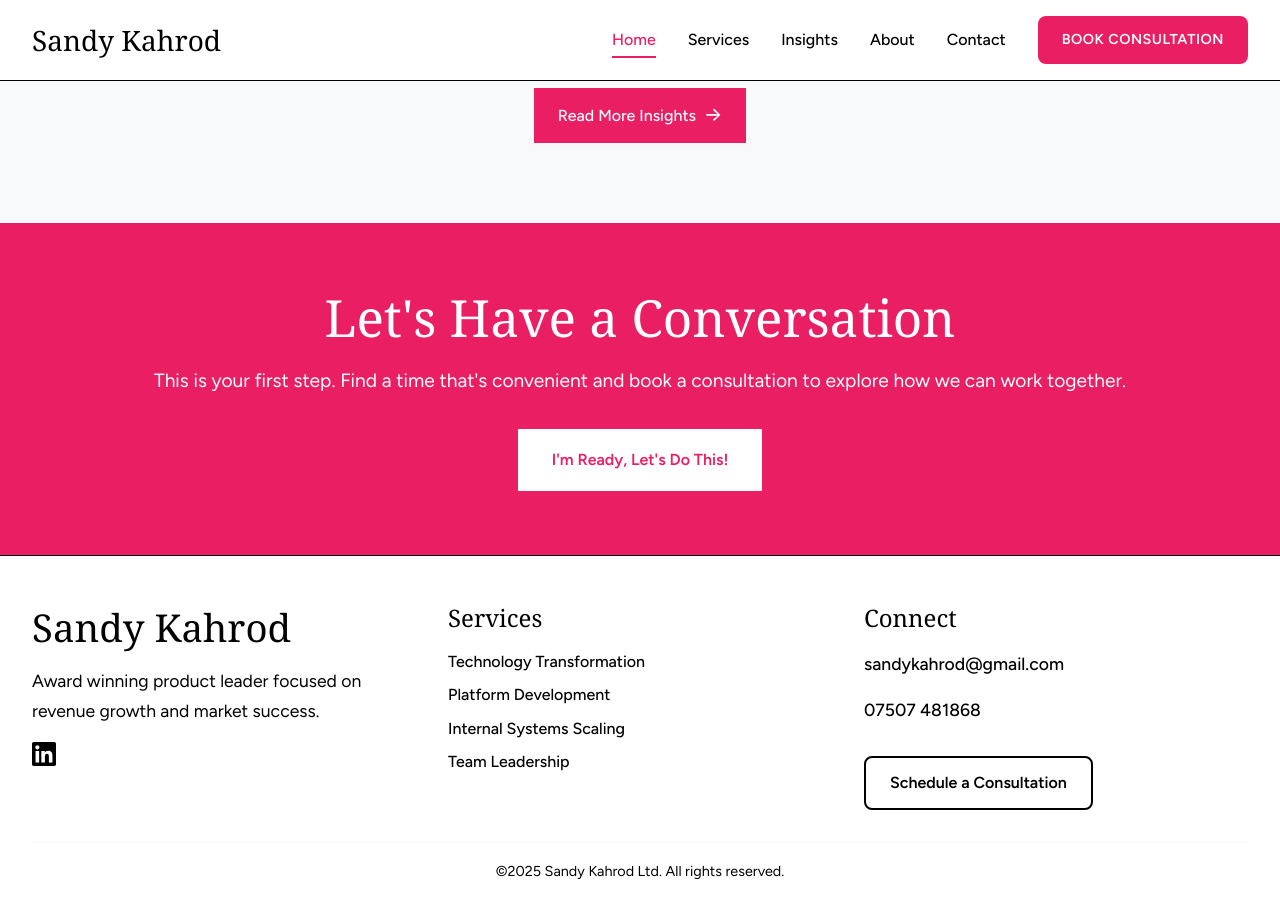
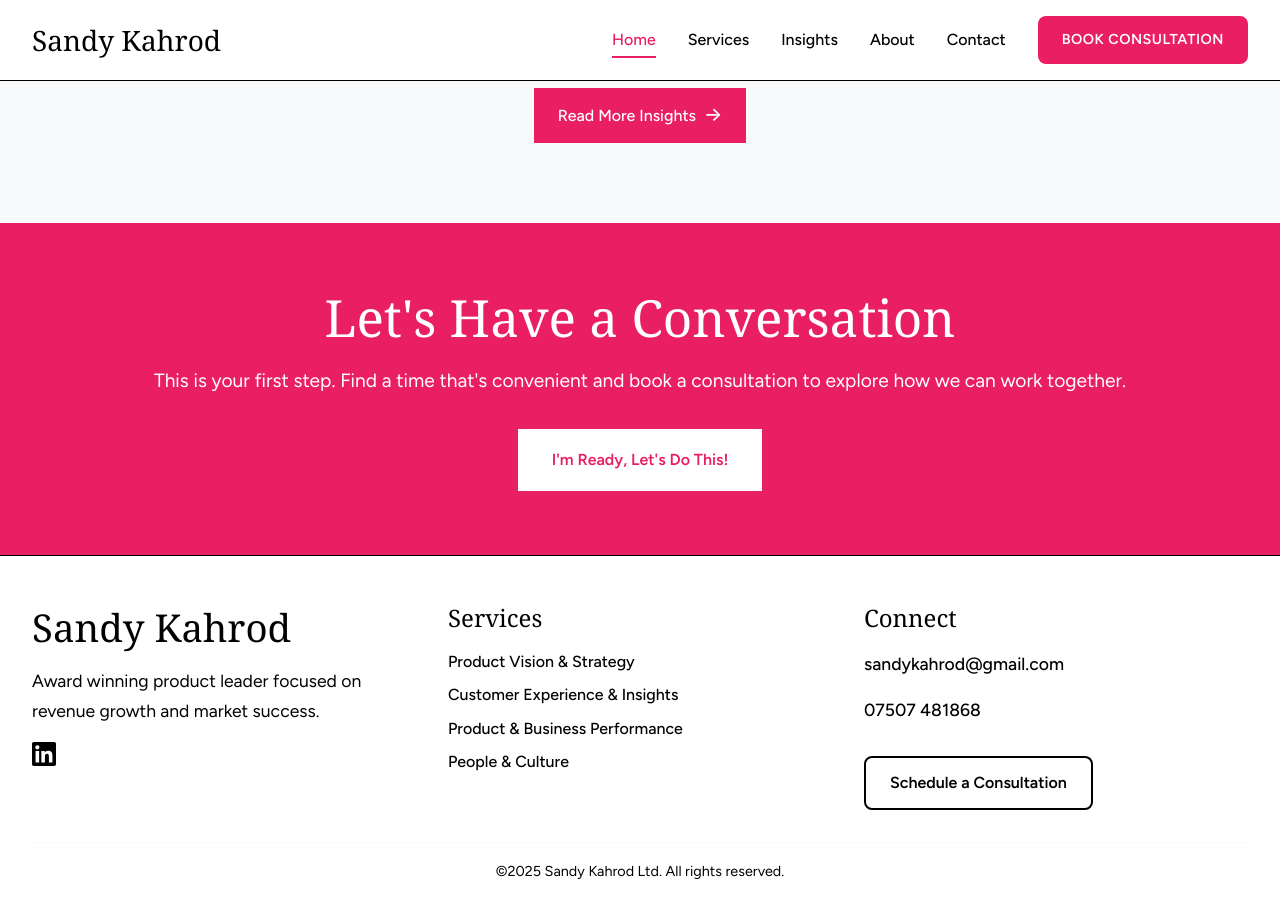
Before and after one commit to skahrod/skahrod.github.io, a Jekyll site: the page built from index.html, in a window 1280 px wide and 900 px high, scrolled down 4461 px. Built offline with Jekyll 4.4.1, drawn with Linux system fonts in a browser that asks for light colours; some web fonts are replaced.

Commit message:
Footer services

```diff
--- a/_layouts/default.html
+++ b/_layouts/default.html
@@ -64,10 +64,10 @@
                 <div class="footer-section">
                     <h4>Services</h4>
                     <ul>
-                        <li><a href="{{ '/services/' | relative_url }}">Technology Transformation</a></li>
-                        <li><a href="{{ '/services/' | relative_url }}">Platform Development</a></li>
-                        <li><a href="{{ '/services/' | relative_url }}">Internal Systems Scaling</a></li>
-                        <li><a href="{{ '/services/' | relative_url }}">Team Leadership</a></li>
+                        <li><a href="{{ '/services/' | relative_url }}">Product Vision & Strategy</a></li>
+                        <li><a href="{{ '/services/' | relative_url }}">Customer Experience & Insights</a></li>
+                        <li><a href="{{ '/services/' | relative_url }}">Product & Business Performance</a></li>
+                        <li><a href="{{ '/services/' | relative_url }}">People & Culture</a></li>
                     </ul>
                 </div>
 
```
